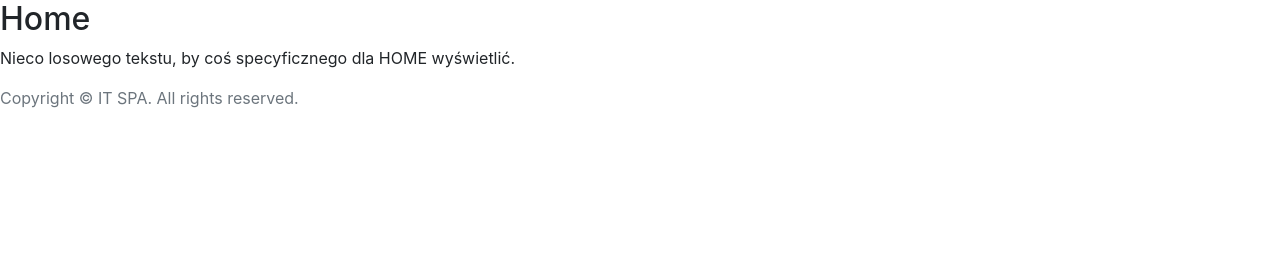
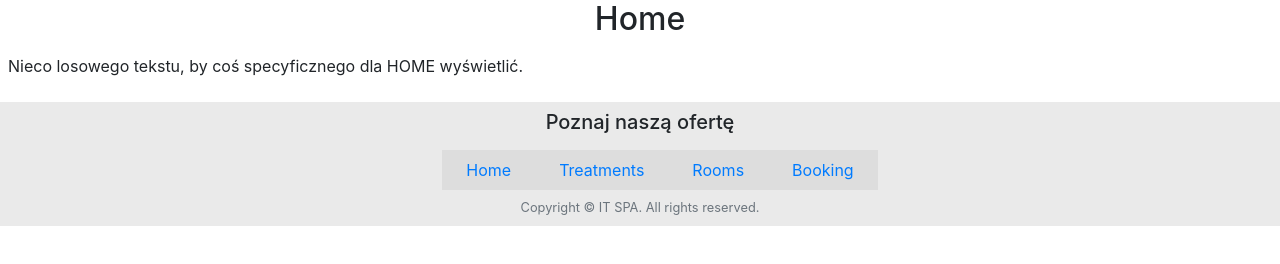
Before and after one commit to tomasz-em/spa4devs, a website built with Parcel: page index.html in a window 1280 px wide. Built offline with nearby package versions, Linux system fonts and the light colour scheme.

Commit message:
new static website content, test od own CSS, deleted of typo comments
* modification of the static "index.html" file, which contains the initial "link database" as main navigation of this SPA application
* added some styles for better displaying of used elements
   - just to test that styles are loading
   - also that the style file "bootstrap.css" is loaded first
   - and that CSS overwriting by custom defined styles works fine
* corrected numerous typos in numerous code comments in many (also numerous) project files

```diff
--- a/index.html
+++ b/index.html
@@ -7,7 +7,19 @@
   <link rel="stylesheet" href="src/it-spa.css">
 </head>
 <body>
+
   <main></main>
-  <p class="text-muted">Copyright © IT SPA. All rights reserved.</p>
+
+  <footer>  <!-- odnośniki w wersji statycznej-->
+    <h5>Poznaj naszą ofertę</h5>
+    <ul>
+      <li><a href=".">Home</a></li>
+      <li><a href="./treatments">Treatments</a></li>
+      <li><a href="./rooms">Rooms</a></li>
+      <li><a href="./booking">Booking</a></li>
+    </ul>
+    <p class="text-muted">Copyright © IT SPA. All rights reserved.</p>
+  </footer>
+
   <script src="src/it-spa.js"></script>
 </body>
--- a/src/it-spa.css
+++ b/src/it-spa.css
@@ -1,3 +1,53 @@
 body {
-    background-color: lightgray;
+    background-color: #f5f5f5;
 }
+
+h2 {
+    text-align: center;
+}
+
+h5 {
+    text-align: center;
+    padding: 0.5rem 1rem;;
+}
+
+p {
+    padding: 0.5rem;
+}
+
+footer {
+    background-color: #eaeaea;
+}
+
+footer ul {
+
+    list-style-type: none;
+    margin: 0 auto;
+    display: flex;
+    justify-content: center;
+    flex: 2 1 250px;
+    flex-wrap: wrap;
+}
+
+footer ul li {
+    padding: 0.5rem 2rem;
+    background-color: #ddd;
+    /* display: inline-block; */
+}
+
+footer ul li {
+    padding: 0.5rem 1.5rem;
+    /* display: inline-block; */
+}
+
+
+footer p {
+    font-size: 0.8rem;
+    text-align: center;
+}
+
+p.error {
+    color: red;
+    border: 2px dashed red;
+    margin: 0.5rem;
+}
--- a/src/router/router.js
+++ b/src/router/router.js
@@ -2,9 +2,9 @@ import $ from 'jquery';
 import { routes } from './routes';  // plik z dysku, bieżący katalog
 import { oops404 } from '../views';    // to jest powyżej
 
-// jako klasę najlepiej utworzyć, bo mam mieć metody do operowania stanem...
-// przy okazji móc tez tego uiżywac na zewnątrz, poza tym plikiem (modułem)
-export class Router {       // własna klasa routera
+// jako klasę najlepiej utworzyć, bo ma mieć metody do operowania stanem (zarządza stanem aplikacji)
+// "export" przy okazji, by móc też tego używać na zewnątrz, poza tym plikiem (modułem)
+export class Router {       // własna klasa routera :)
 
     constructor() {
         this.body = $(document.body);
@@ -12,7 +12,7 @@ export class Router {       // własna klasa routera
         this.routes = routes;   // lista ścieżek w aplikacji, które powinny reagować na działania, tu zostały zaimportowane z zewnątrznego pliku
     }
 
-mount( outlet ) {   // nazwa funkcji jest własna, ma tylko dotyczyć celu
+mount( outlet ) {   // nazwa WSZYSTKICH funkcji jest własna, ma tylko dotyczyć celu
     this.outlet = outlet;
 }
 
@@ -27,29 +27,31 @@ get( path ) {
     // gdy nie ma toakowego to undefined z find() jets przekazywany
 
 has( path ) {
-    return this.get( path ) !== undefined;    // jeśli dostaliśmy coś, bo taki jets prawidłowy odnośnik wśród zdefiniowanych, a nie "/cokolwiek", "/hasła/", "/nic666"
+    return this.get( path ) !== undefined;    // jeśli dostaliśmy coś, bo taki jest prawidłowy odnośnik wśród zdefiniowanych, a nie "/cokolwiek", "/tajne-hasla/", "/nic666"
 }
 
-navigate( path, data = {} ) {    // "data" - ewentulanie kontener na przekazywanie dodatkowych danych pomiędzy widokami
-    if ( this.has(path) ) { // że użyto parametów w GET jako bezpiecznych; tych z listy wskazanych wartości
+navigate( path, data = {} ) {    // "data" - ewentualnie kontener na przekazywanie dodatkowych danych pomiędzy widokami
+    if ( this.has( path ) ) { // że użyto parametów w GET jako bezpiecznych; tych z listy wskazanych wartości
     const { component } = this.get( path );
-    // stąd dane: { path: '/bookings', data: {}, component: booking } -- z 'routes.js' to się bierze, gdzie zde
-    const html = component();  // komponent(), to jakiś konretny komonent; zmienna jako referencja pobrana wraz ze zdefinioaną ścieżką w tablicy w "routes.js"
-    // .. a to z foldera "views" się zaczytała; funkcja strzałkowa to jest, będzie prosty lub złożony HTML jako wynik (tam zdefiniowany)
+    // stąd dane: { path: '/bookings', data: {}, component: booking } -- z 'routes.js' to się bierze,
+    // ...gdzie zdefiniowano "komplety", czyli "sparowano" komponent z konkretną końcówką danego adresu
+
+    const html = component();  // komponent(), to jakiś konretny komponent; zmienna jako referencja pobrana wraz ze zdefiniowaną ścieżką w tablicy w "routes.js"
+    // .. a to z foldera "views" zostało zaczytane; funkcja strzałkowa to jest, będzie prosty lub złożony HTML jako wynik (tam zdefiniowany)
 
     this.outlet.empty().append( html );
     }
-    else { // coś nie tak z z adresem, więc wygenerowanie strony status-404
+    else { // coś nie tak z adresem, więc wygenerowanie strony "status-404"
     const html = oops404();
     this.outlet.empty().append( html );
     }
 
-// operowanie historią w przeglądarce, gdy się coś zmieniło w treści po wybraniu odnośnika
-// 1 paramtr1 - dane dodatkowe,
-// 2 - aktualizacja tytułu okna przeglądarki (kiepsak obsługa w przeglądarkach)
-//  3, nowe odniesienie dla paska adresu
-history.pushState( data, '', path); //
-// dane, "tytuł strony", wpisana ścieżka
+// operowanie historią w przeglądarce, gdy się coś zmieniło w treści po wybraniu odnośnika (opis poszczególnych numerów parametrów)
+// 1 parametr - dane dodatkowe,
+// 2 - aktualizacja tytułu okna przeglądarki (kiepska obsługa w przeglądarkach tą drogą póki co, dlatego brak przekazywanej zaktualizowanej nazwy)
+// 3 - nowe odniesienie dla paska adresu
+history.pushState( data, '', path); // ZMIEŃ ZAWARTOŚĆ HISTORII PRZEGLĄDARKI
+// parametry: dane, "tytuł strony", wpisana ścieżka
 
 
 }
--- a/src/views/booking.js
+++ b/src/views/booking.js
@@ -1,8 +1,9 @@
-// określony widok dla danego komponentu -- co ma zawierać HTML jak zwracaa=ną treści
+// określony widok dla danego komponentu -- co ma zawierać HTML jako zwracane treści
 import $ from 'jquery';
 
 export const booking = () => {
-    const fragment = $(new DocumentFragment);   // (+) WYDAJNOŚĆ, brak ciągłych operacji na DOM, przy każdej operacji na nowym elemencie
+    const fragment = $(new DocumentFragment);   // (+) WYDAJNOŚĆ:
+//...brak ciągłych operacji na DOM, przy kolejnej operacji na każdym z nowo dostawianych z osobna elementów lub ich modyfikowaniu (np. atrybuty, itp.)
 
     fragment
         .append('<h2>Booking</h2>')
--- a/src/views/home.js
+++ b/src/views/home.js
@@ -1,8 +1,9 @@
-// określony widok dla danego komponentu -- co ma zawierać HTML jak zwracaa=ną treści
+// określony widok dla danego komponentu -- co ma zawierać HTML jako zwracane treści
 import $ from 'jquery';
 
 export const home = () => {
-    const fragment = $(new DocumentFragment);   // (+) WYDAJNOŚĆ, brak ciągłych operacji na DOM, przy każdej operacji na nowym elemencie
+    const fragment = $(new DocumentFragment);   // (+) WYDAJNOŚĆ:
+//...brak ciągłych operacji na DOM, przy kolejnej operacji na każdym z nowo dostawianych z osobna elementów lub ich modyfikowaniu (np. atrybuty, itp.)
 
     fragment
         .append('<h2>Home</h2>')
--- a/src/views/oops-404.js
+++ b/src/views/oops-404.js
@@ -1,13 +1,14 @@
-// OOPS nie jest kojarzony z konretną scieżką, dlatego nie jest podspięty
-//  ale do widoków będize dodany
+// "OOPS!" NIE JEST kojarzony z konretną scieżką URL, dlatego nie jest podpięty pod jakiś konkretny adres z końcówki paska przeglądarki
+// ...ale do listy zdefiniowanych widoków będzie dodany (nowy plik "index.js" wewnątrz folderu "views")
 import $ from 'jquery';
 
 export const oops404 = () => {
-    const fragment = $(new DocumentFragment);   // (+) WYDAJNOŚĆ, brak ciągłych operacji na DOM, przy każdej operacji na nowym elemencie
+    const fragment = $(new DocumentFragment);   // (+) WYDAJNOŚĆ:
+//...brak ciągłych operacji na DOM, przy kolejnej operacji na każdym z nowo dostawianych z osobna elementów lub ich modyfikowaniu (np. atrybuty, itp.)
 
     fragment
-        .append('<h2>OopS</h2>')
-        .append('<p>Nieco losowego tekstu, by coś specyficznego dla HOME wyświetlić.</p>');
+        .append('<h2>OopS!</h2>')
+        .append('<p class="error">Nie ma takiego adresu! To się miało nigdy nie zdarzyć, ale jednak niemożliwe staje się osiągalne.<br /><strong>Użytkowniku</strong>: <em>nie kobinuj! Zweryfikuj wprowadzony adres lub korzystaj tylko z wyświetlonych odnośników i przycisków!</em></p>');
 
     return fragment;
 };
--- a/src/views/rooms.js
+++ b/src/views/rooms.js
@@ -1,8 +1,9 @@
-// określony widok dla danego komponentu -- co ma zawierać HTML jak zwracaa=ną treści
+// określony widok dla danego komponentu -- co ma zawierać HTML jako zwracane treści
 import $ from 'jquery';
 
 export const rooms = () => {
-    const fragment = $(new DocumentFragment);   // (+) WYDAJNOŚĆ, brak ciągłych operacji na DOM, przy każdej operacji na nowym elemencie
+    const fragment = $(new DocumentFragment);    // (+) WYDAJNOŚĆ:
+//...brak ciągłych operacji na DOM, przy kolejnej operacji na każdym z nowo dostawianych z osobna elementów lub ich modyfikowaniu (np. atrybuty, itp.)
 
     fragment
         .append('<h2>Rooms</h2>')
--- a/src/views/treatments.js
+++ b/src/views/treatments.js
@@ -1,8 +1,9 @@
-// określony widok dla danego komponentu -- co ma zawierać HTML jak zwracaa=ną treści
+// określony widok dla danego komponentu -- co ma zawierać HTML jako zwracane treści
 import $ from 'jquery';
 
 export const treatments = () => {
-    const fragment = $(new DocumentFragment);   // (+) WYDAJNOŚĆ, brak ciągłych operacji na DOM, przy każdej operacji na nowym elemencie
+    const fragment = $(new DocumentFragment);   // (+) WYDAJNOŚĆ:
+//...brak ciągłych operacji na DOM, przy kolejnej operacji na każdym z nowo dostawianych z osobna elementów lub ich modyfikowaniu (np. atrybuty, itp.)
 
     fragment
         .append('<h2>Treatments</h2>')
```
Also changed, not shown: src/it-spa.js (+10 -8 lines), src/router/routes.js (+5 -4 lines), src/views/index.js (+5 -3 lines).
